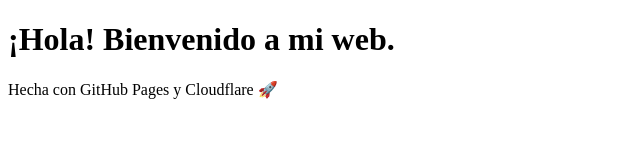
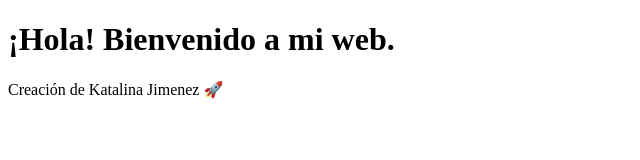
Before and after one commit to pulgalletita/proyectogalleta, a plain HTML site: page index.html in a window 1280 px wide. Shown: the whole page, without its empty margins (0-640 px from the left). Drawn offline with Linux system fonts and the light colour scheme.

Commit message:
Update index.html

```diff
--- a/index.html
+++ b/index.html
@@ -6,6 +6,6 @@
 </head>
 <body>
   <h1>¡Hola! Bienvenido a mi web.</h1>
-  <p>Hecha con GitHub Pages y Cloudflare 🚀</p>
+  <p>Creación de Katalina Jimenez 🚀</p>
 </body>
 </html>
```
